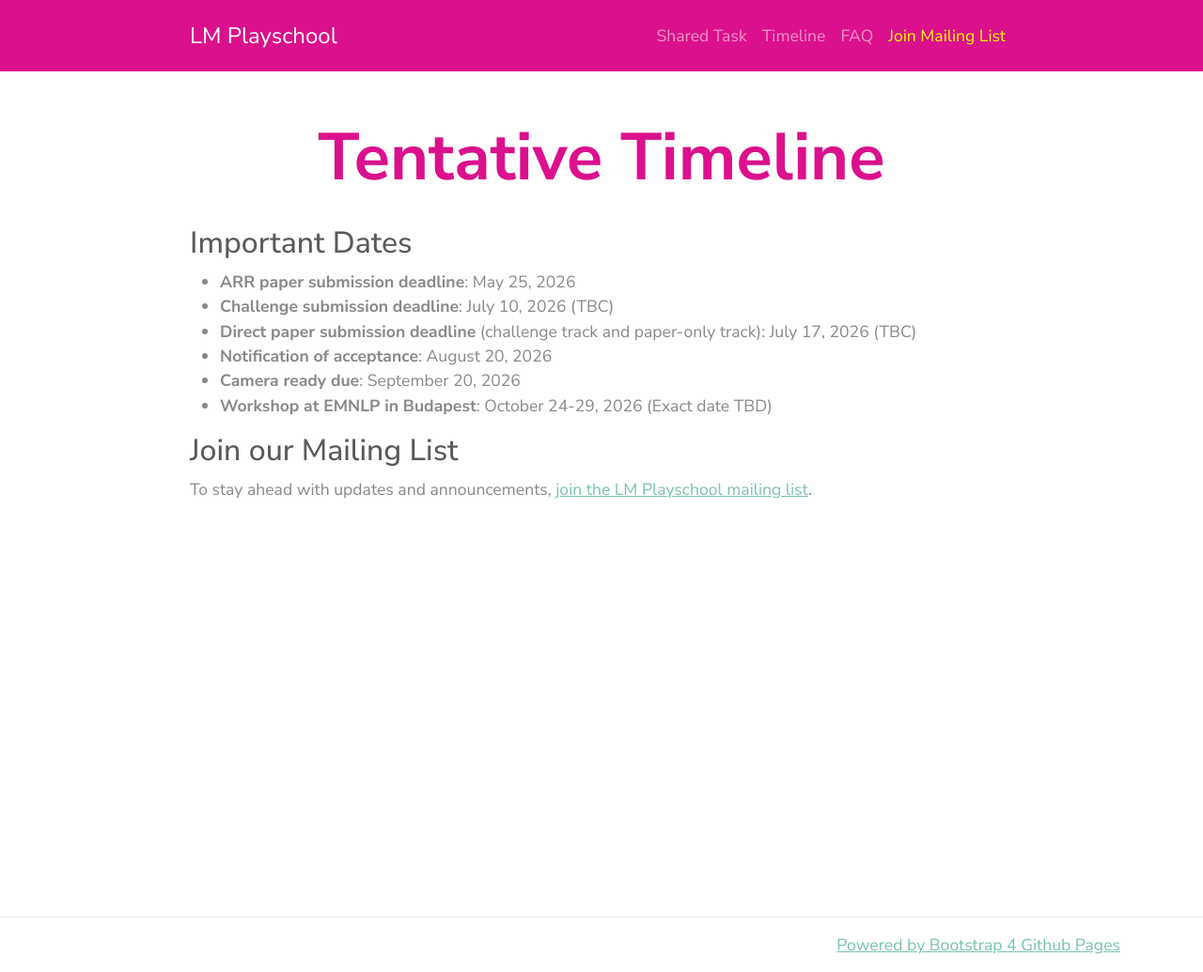
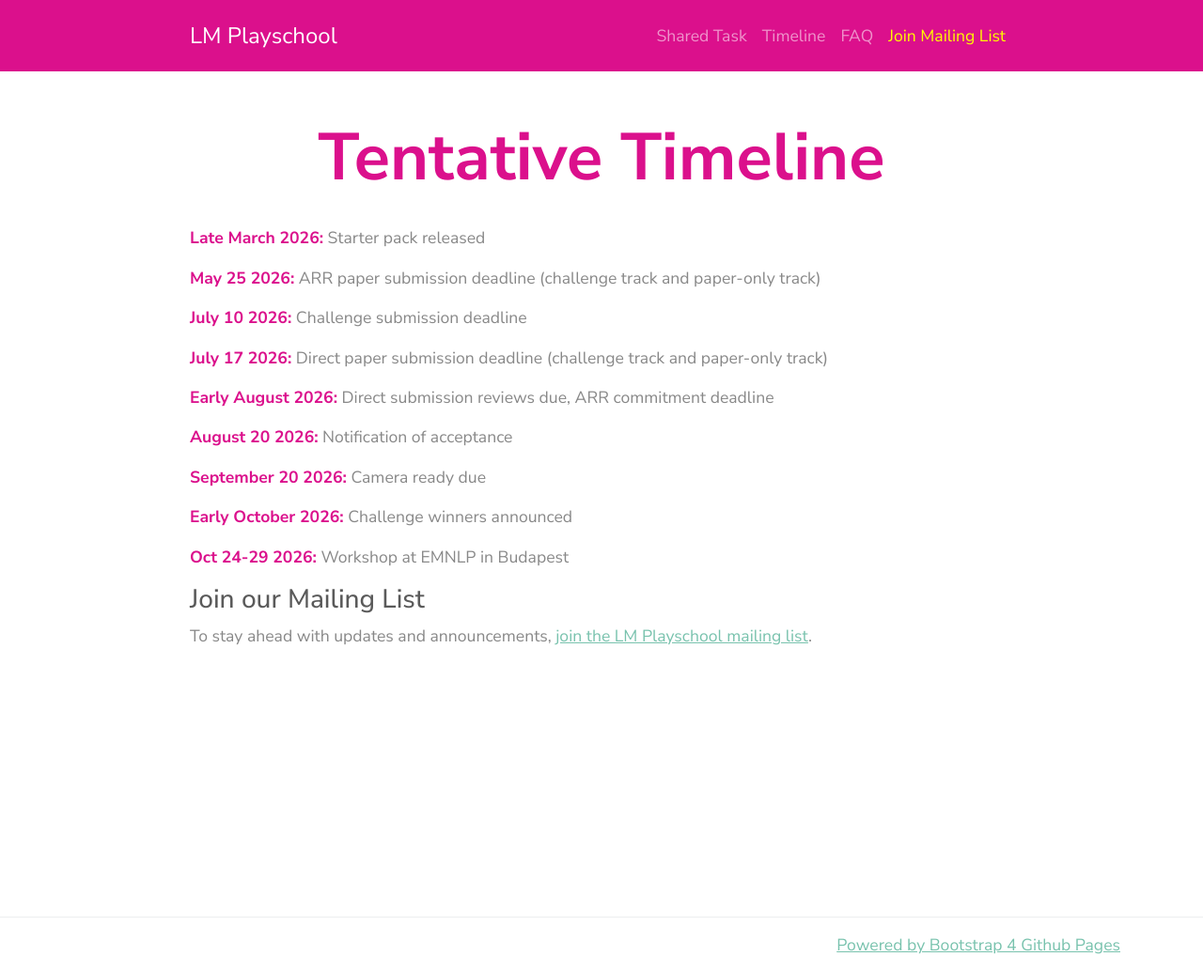
Before and after one commit to lm-playschool/lm-playschool.github.io, a Jekyll site: the page built from timeline.md, in a window 1280 px wide. Shown: the whole page at 94% size. Built offline with Jekyll 4.4.1, drawn with Linux system fonts in a browser that asks for light colours; our own code applies the rules of GitHub Pages for plain Markdown files.

Commit message:
revert changes
Updated important dates and added new deadlines for submissions and events.

```diff
--- a/timeline.md
+++ b/timeline.md
@@ -2,17 +2,24 @@
 layout: timeline
 ---
 
-## Important Dates
+<p><span style="color: #DB108C; font-weight: bold;">Late March 2026:</span> Starter pack released</p>
 
-<ul>
-<li><strong>ARR paper submission deadline</strong>: May 25, 2026</li>
-<li><strong>Challenge submission deadline</strong>: July 10, 2026 (TBC)</li>
-<li><strong>Direct paper submission deadline</strong> (challenge track and paper-only track): July 17, 2026 (TBC) </li>
-<li><strong>Notification of acceptance</strong>: August 20, 2026</li>
-<li><strong>Camera ready due</strong>: September 20, 2026</li>
-<li><strong>Workshop at EMNLP in Budapest</strong>: October 24-29, 2026 (Exact date TBD)</li>
-</ul>
+<p><span style="color: #DB108C; font-weight: bold;">May 25 2026:</span> ARR paper submission deadline (challenge track and paper-only track)</p>
 
-## Join our Mailing List
+<p><span style="color: #DB108C; font-weight: bold;">July 10 2026:</span> Challenge submission deadline</p>
+
+<p><span style="color: #DB108C; font-weight: bold;">July 17 2026:</span> Direct paper submission deadline (challenge track and paper-only track)</p>
+
+<p><span style="color: #DB108C; font-weight: bold;">Early August 2026:</span> Direct submission reviews due, ARR commitment deadline</p>
+
+<p><span style="color: #DB108C; font-weight: bold;">August 20 2026:</span> Notification of acceptance</p>
+
+<p><span style="color: #DB108C; font-weight: bold;">September 20 2026:</span> Camera ready due</p>
+
+<p><span style="color: #DB108C; font-weight: bold;">Early October 2026:</span> Challenge winners announced</p>
+
+<p><span style="color: #DB108C; font-weight: bold;">Oct 24-29 2026:</span> Workshop at EMNLP in Budapest</p>
+
+### Join our Mailing List
 
 To stay ahead with updates and announcements, [join the LM Playschool mailing list](https://www.listserv.dfn.de/sympa/subscribe/llm-playschool-challenge).
```
